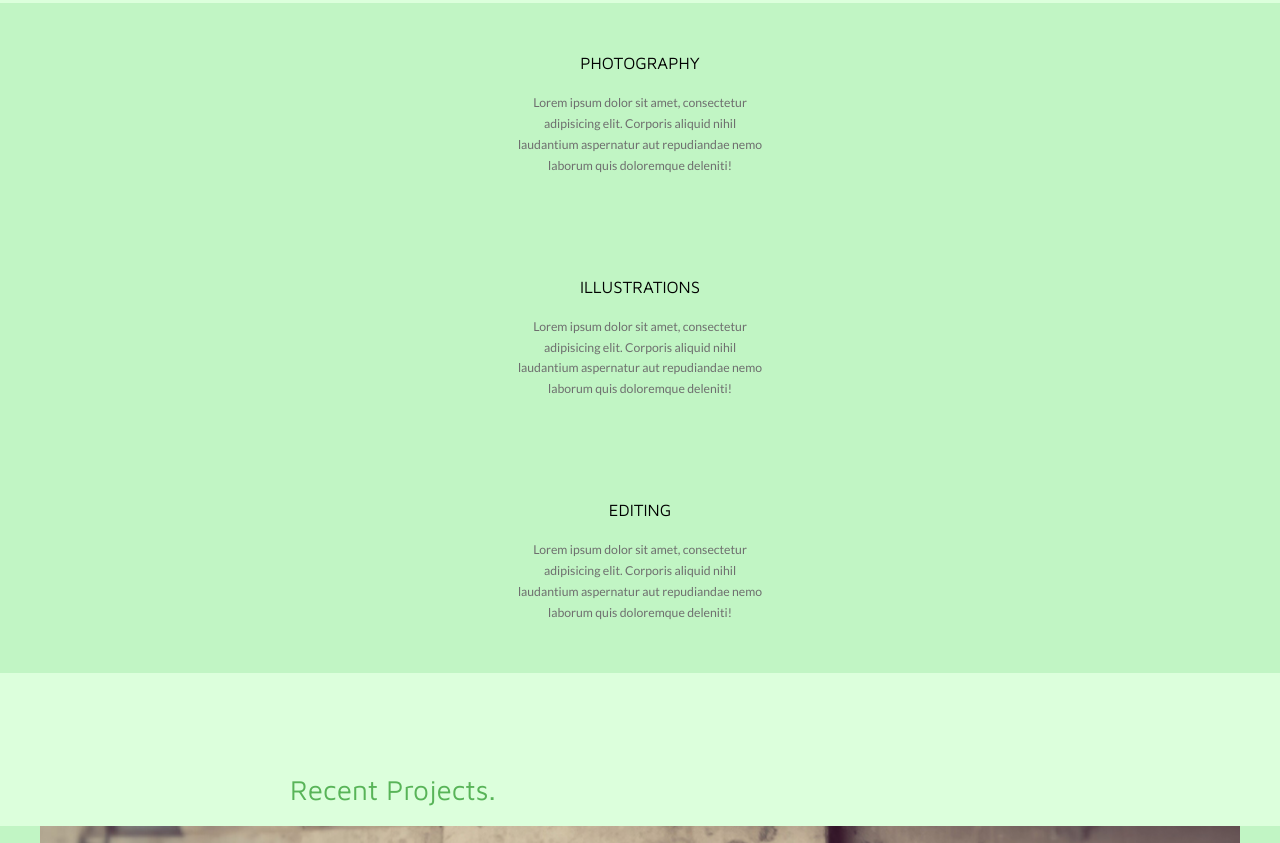
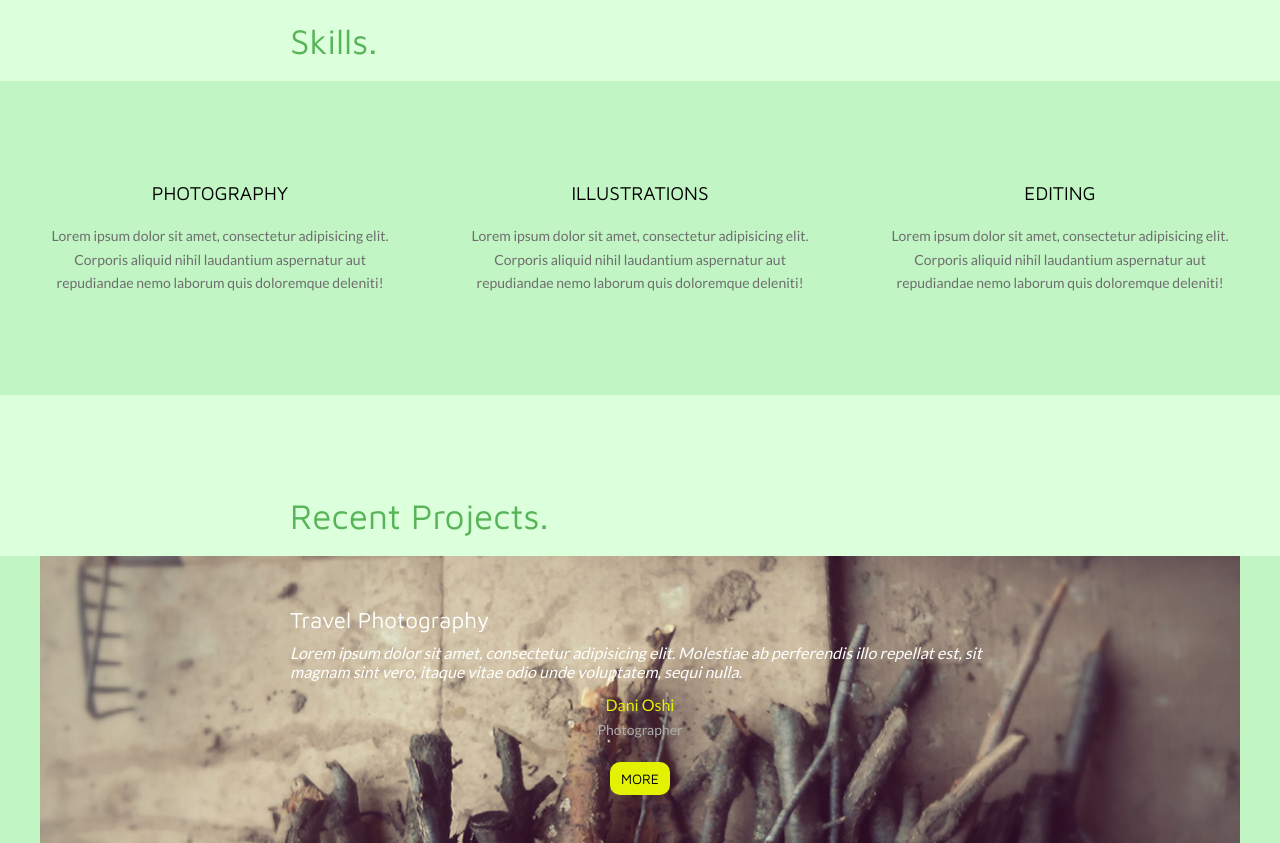
Before and after one commit to DuskoStamenic/Dusko-Stamenic-Photography-Porfolio-Page, a plain HTML site: page index.html in a window 1280 px wide. Shown: the part 878-1721 px from the top of the page. Drawn offline with nearby package versions, Linux system fonts and the light colour scheme.

Commit message:
Adding Media Queries

```diff
--- a/main.css
+++ b/main.css
@@ -444,3 +444,52 @@ footer .social-btn-list li a:hover {
         background-color: #58b458;
         color: #fff;
 }
+
+
+/*MEDIA QUERIES*/
+
+@media only screen and (min-width: 600px) {
+        body {font-size: 1em;}
+        h2 {font-size: 2.2em;}
+        nav ul li {margin-right: 60px;}
+        nav ul li:last-child {margin-right: 0;}
+        .intro-headings h1 {font-size: 2.5em;}
+        .intro-headings h4 {font-size: 1em; letter-spacing: 0.1em;}
+        .project-extra-info li {margin-left: 30%;}
+}
+
+@media only screen and (min-width: 790px) {
+        .skill {
+                max-width: none;
+                width: 30%;
+                margin-right: 5%;
+                float: left;
+                padding: 100px 0;
+        }
+        .skill:last-child {
+                margin-right: 0;
+        }
+        .skills-list::after, .contact-list::after {
+                display: block;
+                content: "";
+                visibility: hidden;
+                overflow: hidden;
+                width: 0;
+                height: 0;
+                font-size: 0;
+                line-height: 0;
+                clear: both;
+        }
+        .visible-content {
+              padding-top: 50px;
+        }
+        .contact-list {
+                margin-bottom: 100px;
+        }
+        .contact-list li {
+                box-sizing: border-box;
+                width: 33.333333%;
+                padding: 9 20px;
+                float: left;
+        }
+}
```
Also changed, not shown: 1 other file.
